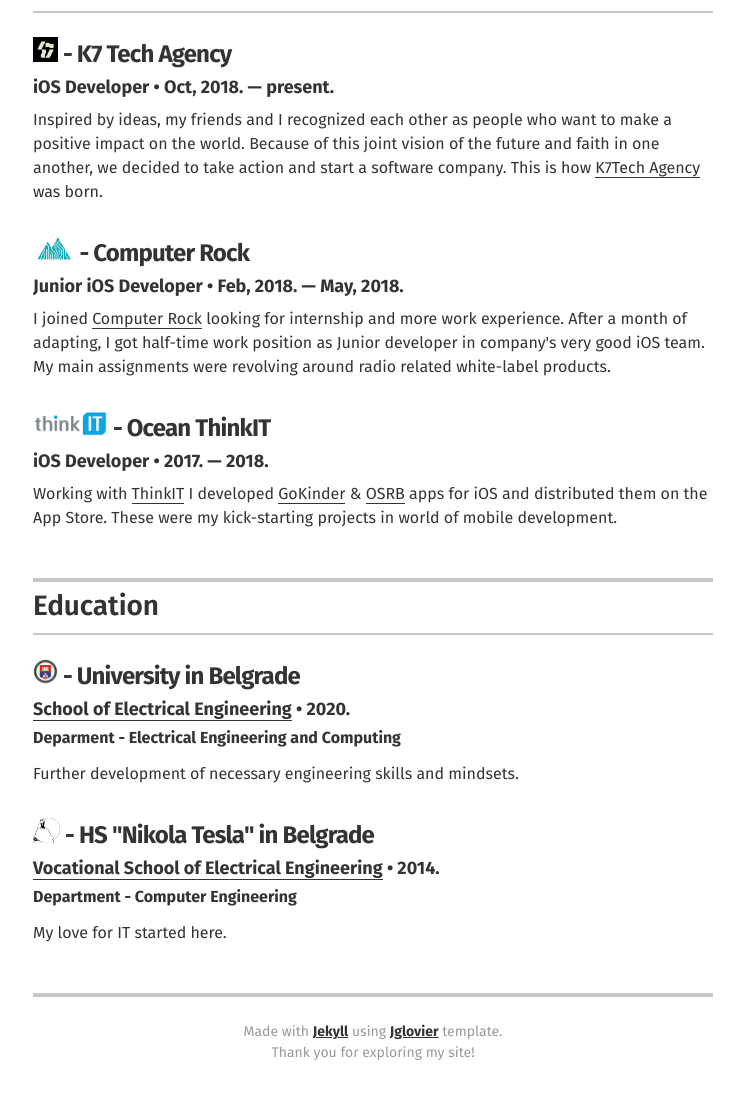
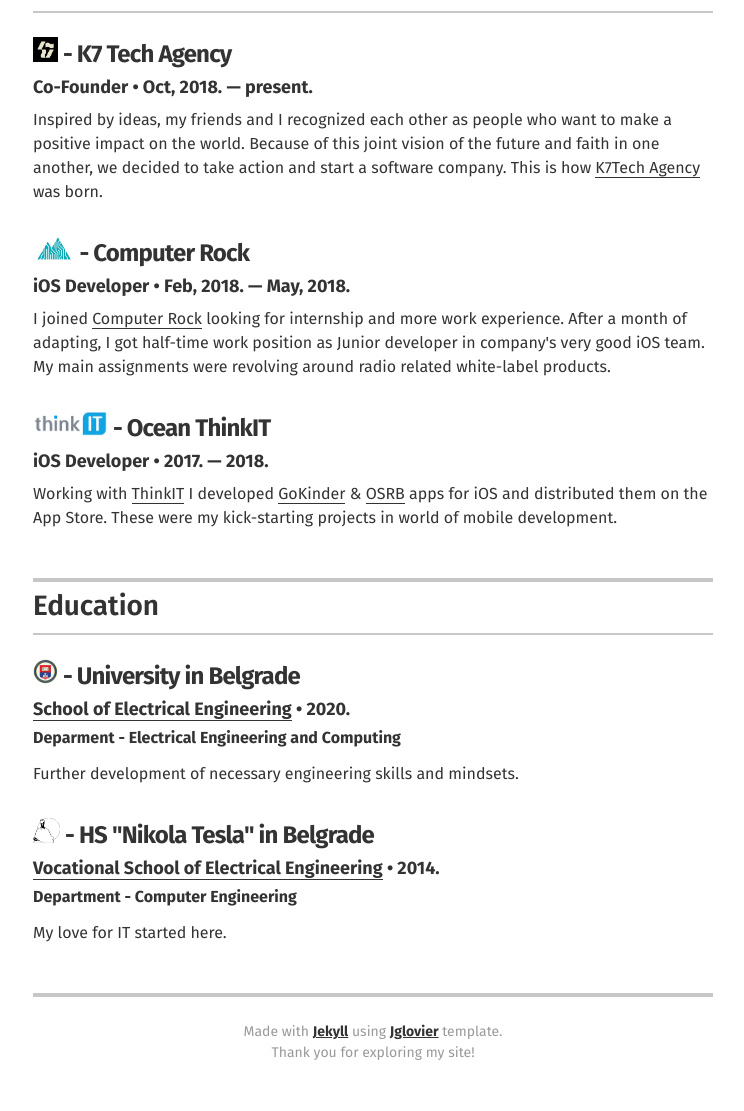
Before and after one commit to deltakroneker/deltakroneker.github.io, a Jekyll site: the page built from index.html, in a window 1280 px wide. Shown: the part 807-1918 px from the top of the page, without its empty margins (267-1011 px from the left). Built offline with Jekyll 4.4.1, drawn with Linux system fonts in a browser that asks for light colours.

Commit message:
Update experience.yml

```diff
--- a/_data/experience.yml
+++ b/_data/experience.yml
@@ -2,14 +2,14 @@
 
 # iOS Developer
 - company: <img src="images/k7tech.png" height="25"/> - K7 Tech Agency
-  position: iOS Developer
+  position: Co-Founder
   duration:   Oct, 2018.  &mdash; present.
   summary: Inspired by ideas, my friends and I recognized each other as people who want to make a positive impact on the world. Because of this joint vision of the future and faith in one another, we decided to take action and start a software company. This is how <a href="https://k7tech.agency">K7Tech Agency</a> was born.
 
 
 # iOS Developer
 - company: <img src="images/computerrock.png" height="25"/> - Computer Rock
-  position: Junior iOS Developer
+  position: iOS Developer
   duration:   Feb, 2018.  &mdash; May, 2018.
   summary: I joined <a href="https://computerrock.com">Computer Rock</a> looking for internship and more work experience. After a month of adapting, I got half-time work position as Junior developer in company's very good iOS team. My main assignments were revolving around radio related white-label products.
 
```
